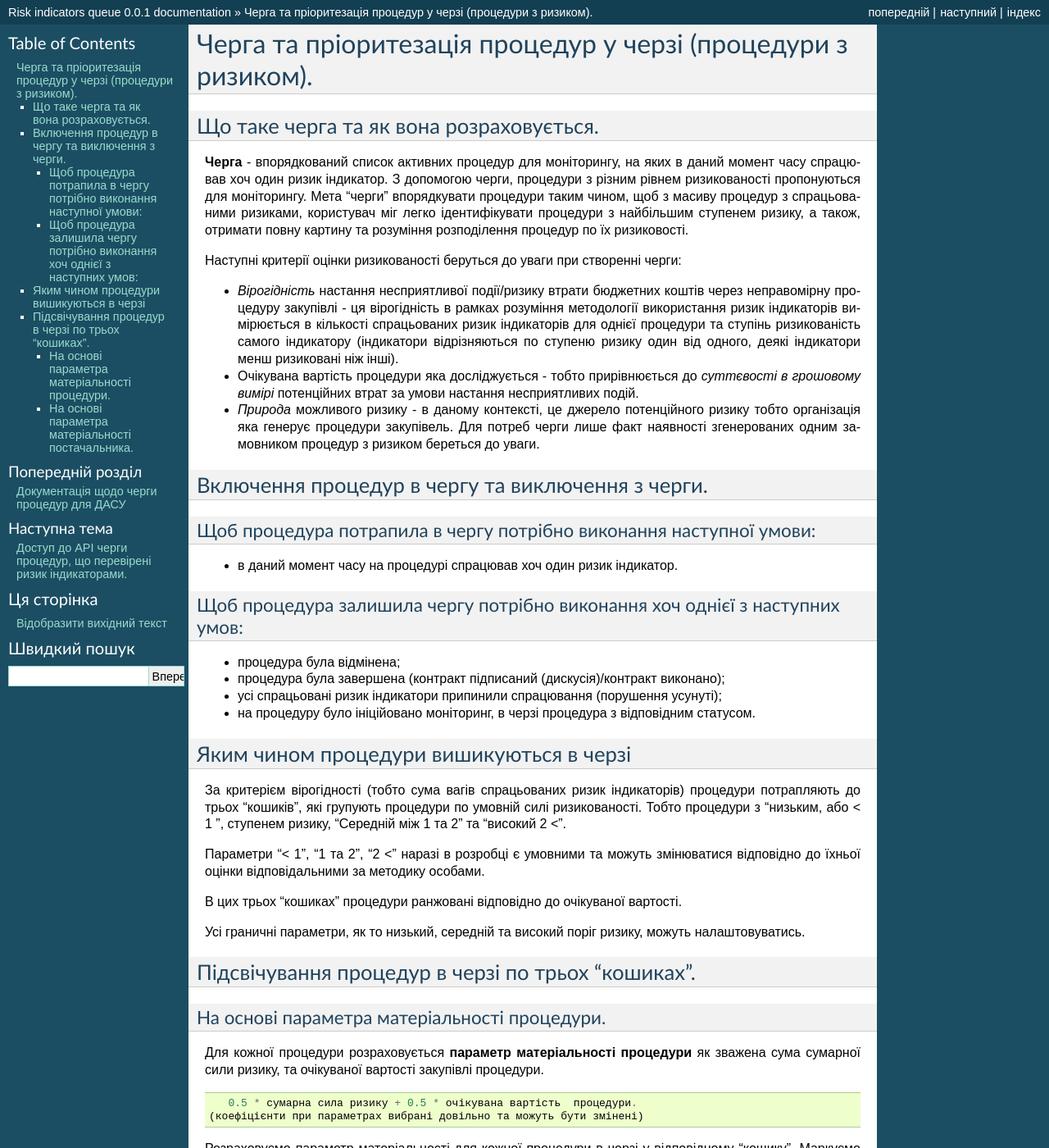
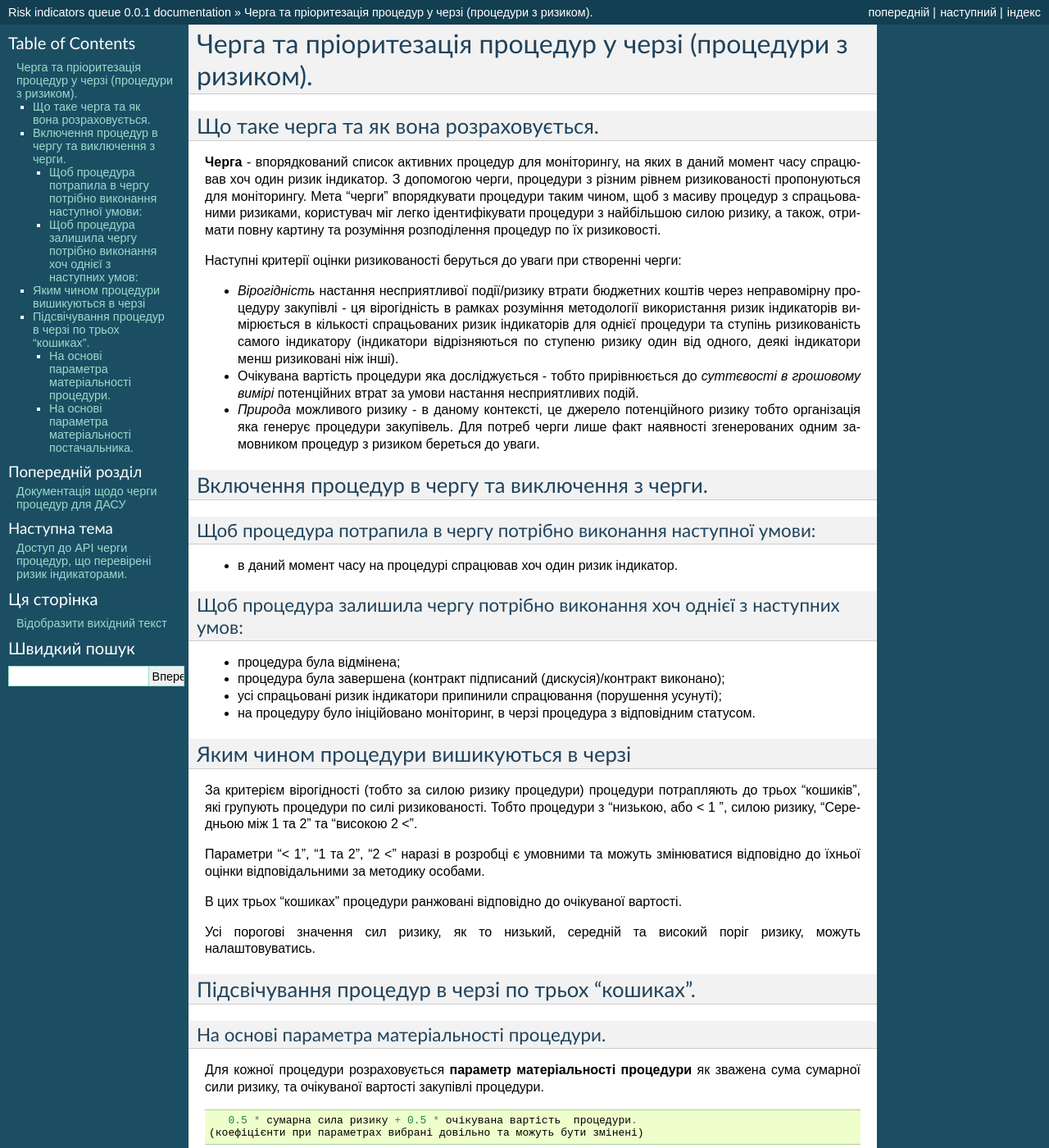
Before and after one commit to DataPathAnalytics/indicators-queue, a Sphinx documentation site: the page built from docs/description_queue.rst, in a window 1280 px wide and 1400 px high. Shown: the whole window at 82% size. Built offline with Sphinx 7.4.7, drawn with Linux system fonts in a browser that asks for light colours.

Commit message:
Update description_queue.rst

```diff
--- a/docs/description_queue.rst
+++ b/docs/description_queue.rst
@@ -7,7 +7,7 @@
 ****************************************
 
 **Черга** - впорядкований список активних процедур для моніторингу, на яких в даний момент часу спрацював хоч один ризик індикатор. З допомогою черги, процедури з різним рівнем ризикованості пропонуються для моніторингу.
-Мета “черги” впорядкувати процедури таким чином, щоб з масиву процедур з спрацьованими ризиками, користувач міг легко ідентифікувати процедури з найбільшим ступенем ризику, а також, отримати повну картину та розуміння розподілення процедур по їх ризиковості.
+Мета “черги” впорядкувати процедури таким чином, щоб з масиву процедур з спрацьованими ризиками, користувач міг легко ідентифікувати процедури з найбільшою силою ризику, а також, отримати повну картину та розуміння розподілення процедур по їх ризиковості.
 
 Наступні критерії оцінки ризикованості беруться до уваги при створенні черги:
 
@@ -43,13 +43,13 @@
 Яким чином процедури вишикуються в черзі
 ****************************************
 
-За критерієм вірогідності (тобто сума вагів спрацьованих ризик індикаторів) процедури потрапляють до трьох “кошиків”, які групують процедури по умовній силі ризикованості. Тобто процедури з “низьким,  або < 1 ”, ступенем ризику, “Середній між 1 та 2” та “високий  2 <”.
+За критерієм вірогідності (тобто за силою ризику процедури) процедури потрапляють до трьох “кошиків”, які групують процедури по  силі ризикованості. Тобто процедури з “низькою,  або < 1 ”, силою ризику, “Середньою між 1 та 2” та “високою  2 <”.
 
 Параметри “< 1”, “1 та 2”, “2 <” наразі в розробці є умовними та можуть змінюватися відповідно до їхньої оцінки відповідальними за методику особами.
 
 В цих трьох “кошиках” процедури ранжовані відповідно до очікуваної вартості.
 
-Усі граничні параметри, як то низький, середній та високий поріг ризику,  можуть налаштовуватись.
+Усі порогові значення сил ризику, як то низький, середній та високий поріг ризику,  можуть налаштовуватись.
 
 **************************************************
 Підсвічування процедур в черзі по трьох “кошиках”.
```
